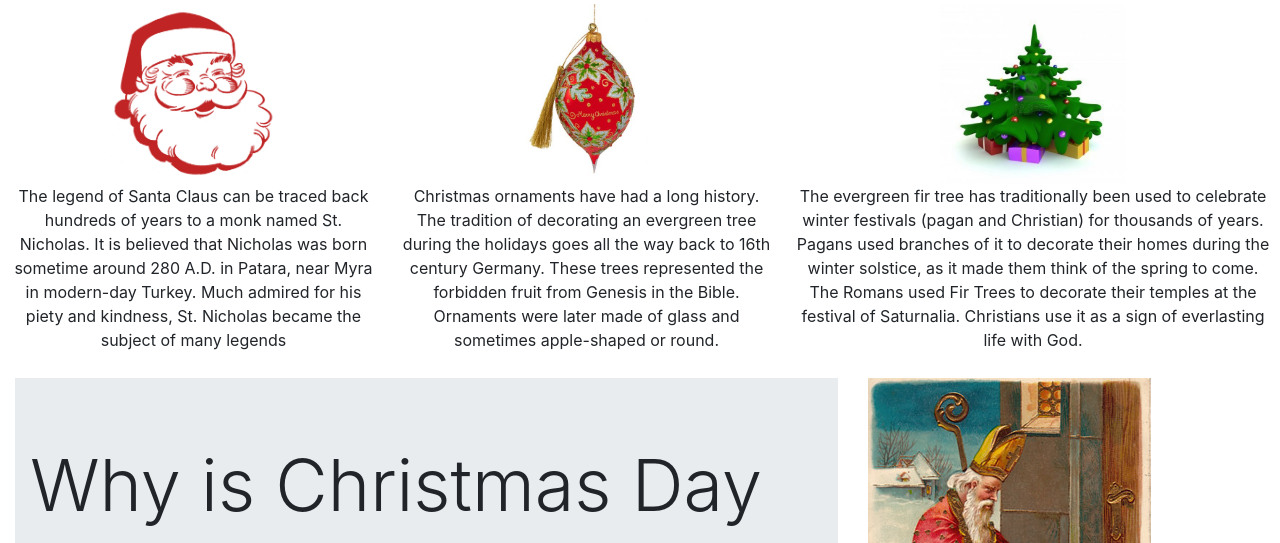
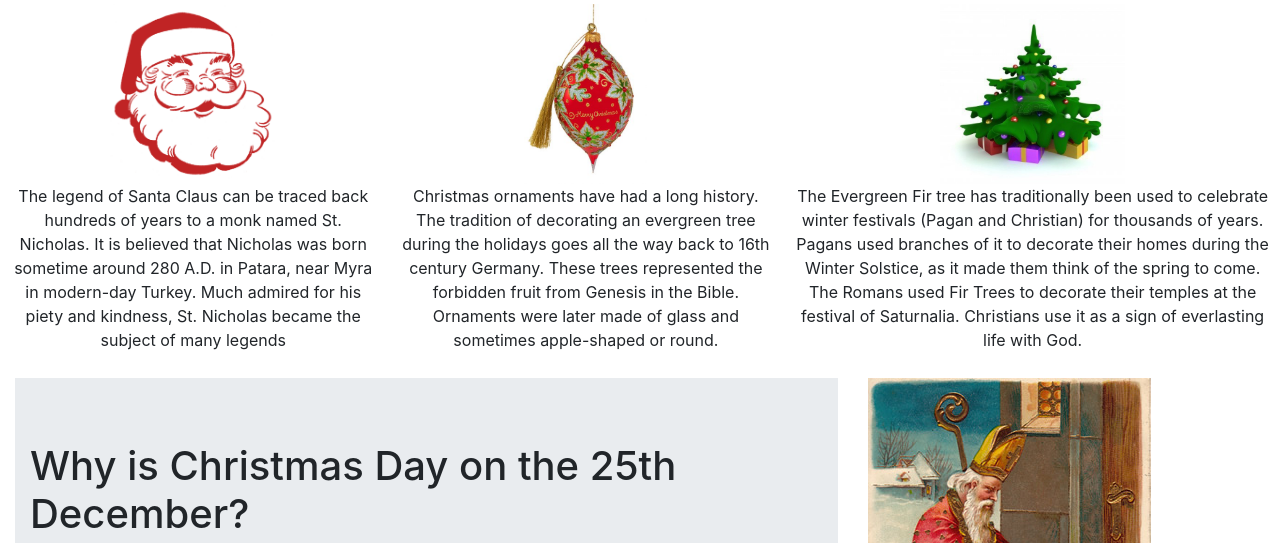
Before and after one commit to rriojas33/project-web-II, a plain HTML site: page index.html in a window 1280 px wide. Shown: the part 362-905 px from the top of the page. Drawn offline with nearby package versions, Linux system fonts and the light colour scheme.

Commit message:
Update index.html

```diff
--- a/index.html
+++ b/index.html
@@ -91,8 +91,8 @@
                 <div class="box-3">
                     <img src="images/tree.jpg">
 
-        <p>The evergreen fir tree has traditionally been used to celebrate winter festivals (pagan and Christian)
-        for thousands of years. Pagans used branches of it to decorate their homes during the winter solstice, as it made them think of the spring to come. The Romans used Fir Trees to decorate their temples at the festival of Saturnalia.
+        <p>The Evergreen Fir tree has traditionally been used to celebrate winter festivals (Pagan and Christian)
+        for thousands of years. Pagans used branches of it to decorate their homes during the Winter Solstice, as it made them think of the spring to come. The Romans used Fir Trees to decorate their temples at the festival of Saturnalia.
          Christians use it as a sign of everlasting life with God.
         </p>
                 </div>
@@ -107,7 +107,7 @@
                 <div class="col-8 col-md-8">
                         <div class="jumbotron jumbotron-fluid">
                                 <div class="container">
-                                  <h1 class="display-3">Why is Christmas Day on the 25th December?</h1>
+                                  <h1 class="display-">Why is Christmas Day on the 25th December?</h1>
                                   <p class="lead">When church officials settled on December 25 at the end of the third century,
                                        they likely wanted the date to coincide with existing pagan festivals honoring Saturn
                                        (the Roman god of agriculture) and Mithra (the Persian god of light).
```
